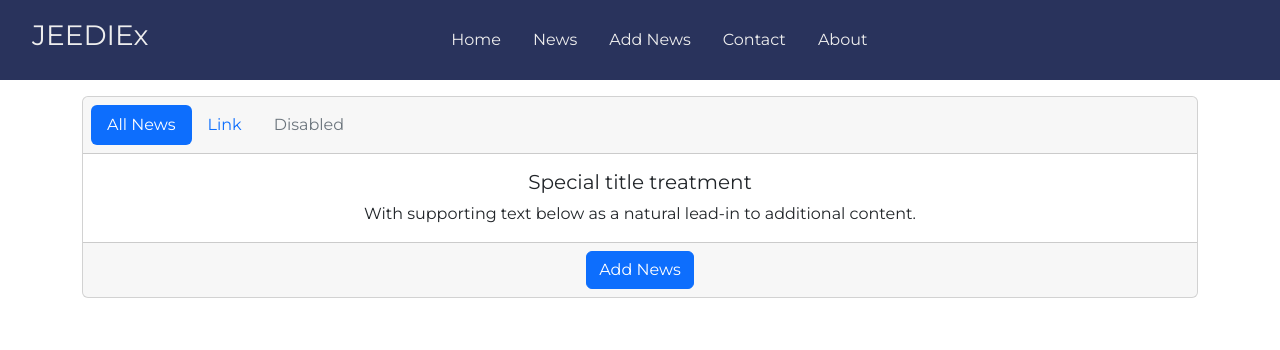
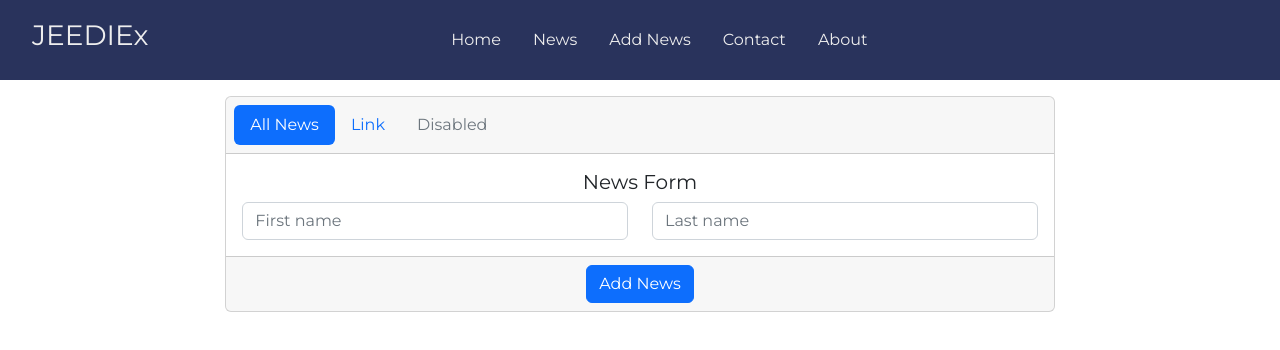
Before and after one commit to Enowizzy/react-app, a React (Create React App) app: page /admin/create-news in a window 1280 px wide. Shown: the top 350 px of the page. Built offline with nearby package versions, Linux system fonts and the light colour scheme.

Commit message:
admin add news template

```diff
--- a/src/admin/components/add-news/addNews.js
+++ b/src/admin/components/add-news/addNews.js
@@ -1,6 +1,6 @@
 const AddNews = () => {
     return (
-        <div class="container mt-3">
+        <div class="container col-md-8 mt-3">
             <div class="card text-center">
                 <div class="card-header">
                     <ul class="nav nav-pills card-header-pills">
@@ -16,8 +16,17 @@ const AddNews = () => {
                     </ul>
                 </div>
                 <div class="card-body">
-                    <h5 class="card-title">Special title treatment</h5>
-                    <p class="card-text">With supporting text below as a natural lead-in to additional content.</p>
+                    <h5 class="card-title">News Form</h5>
+                    <form class="text-center">
+                        <div class="row">
+                            <div class="col">
+                                <input type="text" class="form-control" placeholder="First name"></input>
+                            </div>
+                            <div class="col">
+                                <input type="text" class="form-control" placeholder="Last name"></input>
+                            </div>
+                        </div>
+                    </form>
                 </div>
                 <div className="card-footer">
                     <a href="#" class="btn btn-primary">Add News</a>
```
